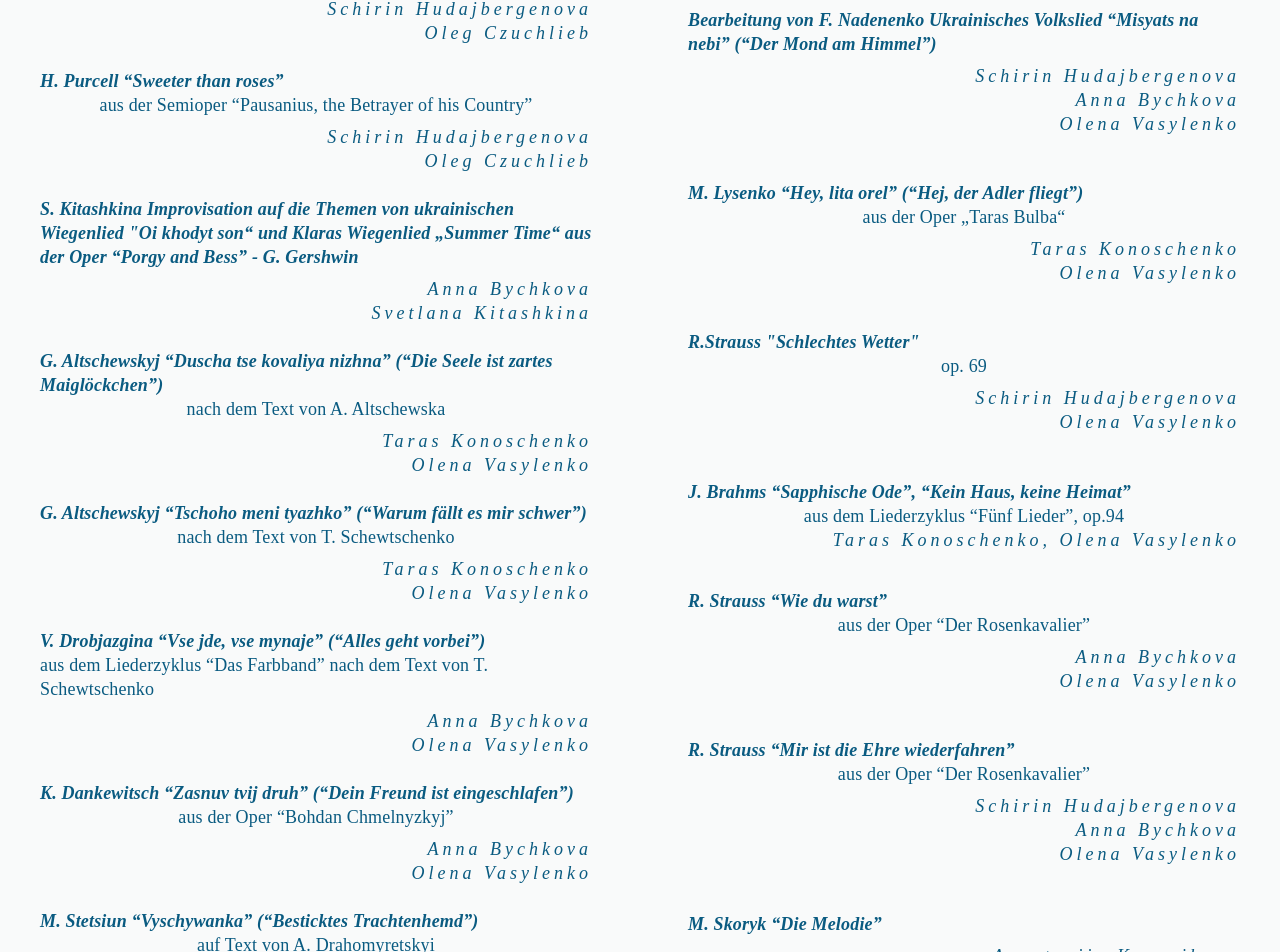
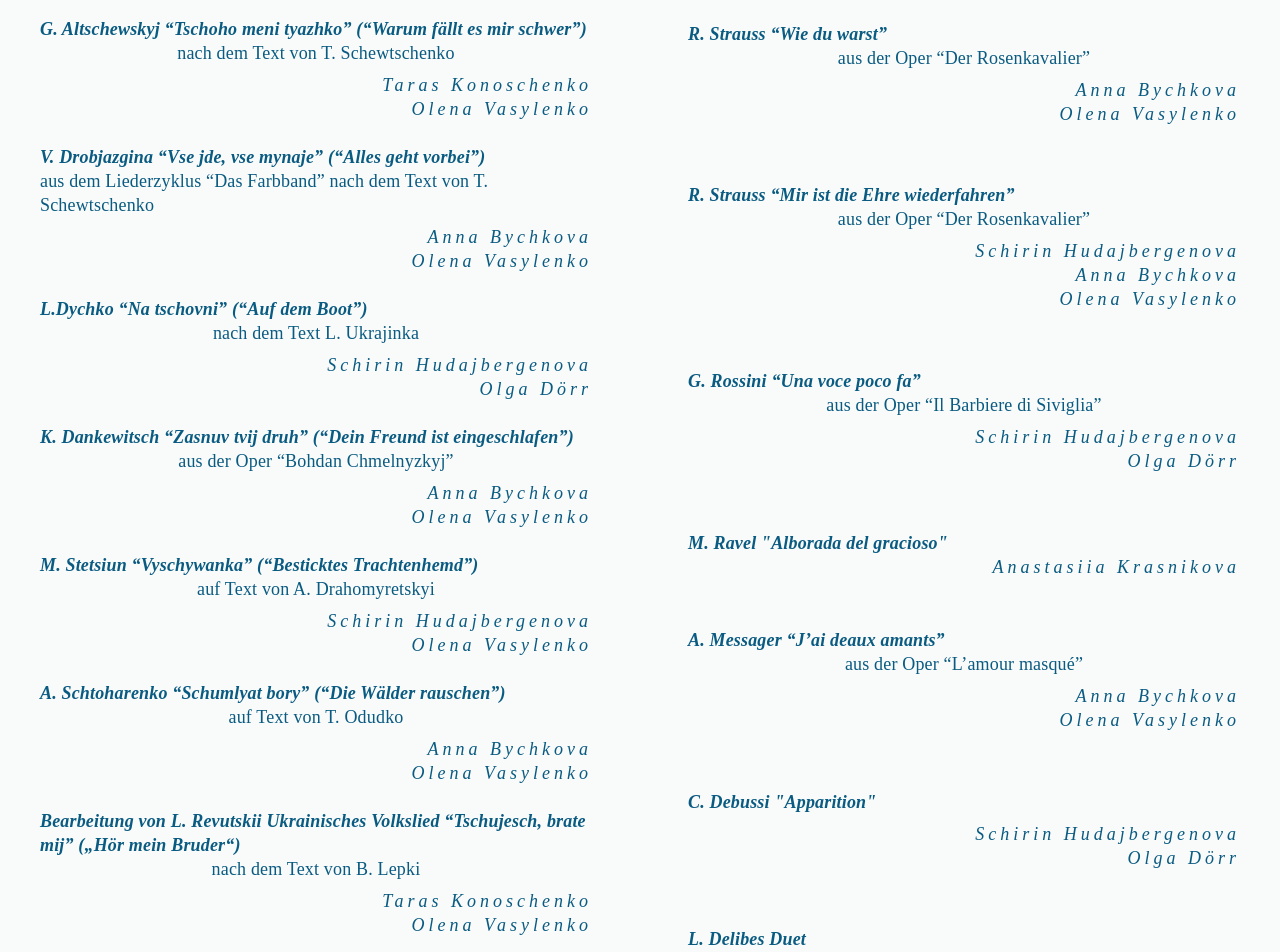
Before and after one commit to a-nn-a-bychkova/culture-event, a React (Create React App) app: page / in a window 1280 px wide. Shown: the part 1809-2761 px from the top of the page. Built offline with nearby package versions, Linux system fonts and the light colour scheme.

Commit message:
new event

```diff
--- a/src/components/About/About.js
+++ b/src/components/About/About.js
@@ -35,17 +35,17 @@ const About = () => {
           der vielfältigen musikalischen Kulturerbe äußert. Das ist die Quelle
           von der unzerbrechlichen Lebensmut, Würde und dem Glauben der Ukraine.
           <br />
-          Unser Projekt wurde ins Leben gerufen, damit die Ukrainische Musik aus
+          Unser Projekt wurde ins Leben gerufen, damit die ukrainische Musik aus
           den Schatten tritt und die Zuhörer eine Gelegenheit haben, sie Live zu
           erfahren. Die Solist*innen aus dem Staatstheater Nürnberg, Studierende
-          der Hochschule für Musik und andere Musiker aus der Ukraine freuen
-          sich sowohl ukrainische als auch westeuropäische Musikwerke zu
+          der Hochschule für Musik Nürnberg und andere Musiker aus der Ukraine
+          freuen sich sowohl ukrainische als auch westeuropäische Musikwerke zu
           präsentieren. <br />
-          Das Konzert findet am 13 Juni 2023 im Kammermusiksaal der Hochschule
+          {/* Das Konzert findet am 13 Juni 2023 im Kammermusiksaal der Hochschule
           für Musik Nürnberg statt. Ihre Spenden werden für die Restaurierung
           der Nationalen Universität der Künste Charkiw I.P. Kotljarewskyj
           gesammelt, die aufgrund des Kriegs schwer beschädigt wurde.
-          <br />
+          <br /> */}
           Wir laden Sie zu einer kurzen Reise in die friedliche und wunderschöne
           Heimat von uns ein.
         </Box>
@@ -71,14 +71,14 @@ const About = () => {
           Наш проєкт створено для того, аби надати можливість слухачам наживо
           почути та відчути, а може навіть і відкрити для себе українську
           музику, яка так довго залишалася в тіні для великої аудиторії.
-          <br />В камерній залі Hochschule für Musik Nürnberg в цей вечір
+          {/* <br />В камерній залі Hochschule für Musik Nürnberg в цей вечір
           лунатимуть українські та західноєвропейські музичні твори у виконанні
           солістів Staatstheater Nürnberg, студентів Hochschule für Musik та
           інших музикантів з України.
           <br />
           Ваші пожертви будуть надіслані на реставрацію Харківського
           національного університету мистецтв імені І.П. Котляревського, що
-          сильно постраждав під час війни.
+          сильно постраждав під час війни. */}
           <br />
           Запрошуємо Вас у невеличку подорож нашою мирною та прекрасною
           Батьківщиною!
--- a/src/components/App.js
+++ b/src/components/App.js
@@ -16,6 +16,7 @@ function App() {
   const { language } = useContext(Context);
   const programmRef = useRef();
   const participantsRef = useRef();
+  const aboutRef = useRef();
 
   const handleClick = ref => {
     window.scrollTo(0, ref.current.offsetTop);
@@ -44,16 +45,21 @@ function App() {
           <Box
             sx={{
               display: 'flex',
-              justifyContent: 'space-between',
               color: '#0a5b81',
-              fontSize: { xs: '16px', md: '18px' },
+              fontSize: { xs: '12px', sm: '18px' },
             }}
           >
-            <Box onClick={() => handleClick(participantsRef)}>
+            <Box onClick={() => handleClick(aboutRef)}>
+              {language === 'de' ? 'Über uns' : 'Про нас'}
+            </Box>
+            <Box
+              sx={{ marginLeft: { xs: '10px', sm: '22px', md: '28px' } }}
+              onClick={() => handleClick(participantsRef)}
+            >
               {language === 'de' ? 'Teilnehmer*innen' : 'Учасники'}
             </Box>
             <Box
-              sx={{ marginLeft: '28px' }}
+              sx={{ marginLeft: { xs: '10px', sm: '22px', md: '28px' } }}
               onClick={() => handleClick(programmRef)}
             >
               {language === 'de' ? 'Programm' : 'Програма'}
@@ -75,7 +81,7 @@ function App() {
         }}
       >
         <Grid container sx={{ spacing: { md: 2 } }}>
-          <Grid item container md={7}>
+          <Grid ref={aboutRef} item container md={7}>
             <About />
           </Grid>
           <Grid
@@ -125,7 +131,7 @@ function App() {
           {' '}
           {language === 'de'
             ? 'Herzlich Willkommen zu unserem Konzert!'
-            : 'Ласкаво просимо відвідати наш концерт!'}
+            : 'Ласкаво просимо відвідати наш наступний концерт!'}
         </Typography>
         <Typography
           sx={{
--- a/src/components/Programm/Programm.js
+++ b/src/components/Programm/Programm.js
@@ -17,31 +17,18 @@ const musicalPiecesDe = [
     performer: ['Oleg Czuchlieb'],
   },
 
-  {
-    id: '2',
-    author: 'F. Corbetta',
-    title: '“Prelude”',
-    performer: ['Maryna Kitashkina'],
-  },
-  {
-    id: '3',
-    author: 'F. Le Cocq',
-    title: 'Chaconne',
-    performer: ['Maryna Kitashkina', 'Oleg Czuchlieb'],
-  },
-  {
-    id: '4',
-    author: 'H. Purcell',
-    title: '“Not all my torments”',
-    performer: ['Schirin Hudajbergenova', 'Oleg Czuchlieb'],
-  },
-  {
-    id: '5',
-    author: 'H. Purcell',
-    title: '“Sweeter than roses”',
-    additionalInfo: 'aus der Semioper “Pausanius, the Betrayer of his Country”',
-    performer: ['Schirin Hudajbergenova', 'Oleg Czuchlieb'],
-  },
+  // {
+  //   id: '2',
+  //   author: 'F. Corbetta',
+  //   title: '“Prelude”',
+  //   performer: ['Maryna Kitashkina'],
+  // },
+  // {
+  //   id: '3',
+  //   author: 'F. Le Cocq',
+  //   title: 'Chaconne',
+  //   performer: ['Maryna Kitashkina'],
+  // },
   {
     id: '6',
     author: 'S. Kitashkina',
@@ -71,6 +58,13 @@ const musicalPiecesDe = [
     additionalInfo:
       ' aus dem Liederzyklus “Das Farbband” nach dem Text von T. Schewtschenko',
     performer: ['Anna Bychkova', 'Olena Vasylenko'],
+  },
+  {
+    id: '22',
+    author: 'L.Dychko',
+    title: '“Na tschovni” (“Auf dem Boot”)',
+    additionalInfo: 'nach dem Text L. Ukrajinka',
+    performer: ['Schirin Hudajbergenova', 'Olga Dörr'],
   },
   {
     id: '10',
@@ -107,19 +101,19 @@ const musicalPiecesDe = [
     performer: ['Schirin Hudajbergenova', 'Anna Bychkova', 'Olena Vasylenko'],
   },
   {
+    id: '21',
+    author: 'M. Skoryk',
+    title: '“Die Melodie”',
+    performer: ['Anna Bychkova', 'Olena Vasylenko'],
+  },
+  {
     id: '15',
     author: 'M. Lysenko',
     title: ' “Hey, lita orel” (“Hej, der Adler fliegt”)',
     additionalInfo: 'aus der Oper „Taras Bulba“',
     performer: ['Taras Konoschenko', 'Olena Vasylenko'],
   },
-  {
-    id: '16',
-    author: 'R.Strauss',
-    title: '"Schlechtes Wetter"',
-    additionalInfo: 'op. 69',
-    performer: ['Schirin Hudajbergenova', 'Olena Vasylenko'],
-  },
+
   {
     id: '17',
     author: 'J. Brahms',
@@ -142,10 +136,37 @@ const musicalPiecesDe = [
     performer: ['Schirin Hudajbergenova', 'Anna Bychkova', 'Olena Vasylenko'],
   },
   {
-    id: '21',
-    author: 'M. Skoryk',
-    title: '“Die Melodie”',
-    performer: ['Anastasiia Krasnikova', 'Kseniia Kuzmenko'],
+    id: '23',
+    author: 'G. Rossini',
+    title: '“Una voce poco fa”',
+    additionalInfo: 'aus der Oper “Il Barbiere di Siviglia”',
+    performer: ['Schirin Hudajbergenova', 'Olga Dörr'],
+  },
+  {
+    id: '25',
+    author: 'M. Ravel',
+    title: '"Alborada del gracioso"',
+    performer: ['Anastasiia Krasnikova'],
+  },
+  {
+    id: '26',
+    author: 'A. Messager',
+    title: '“J’ai deaux amants”',
+    additionalInfo: 'aus der Oper “L’amour masqué”',
+    performer: ['Anna Bychkova', 'Olena Vasylenko'],
+  },
+  {
+    id: '27',
+    author: 'C. Debussi',
+    title: '"Apparition"',
+    performer: ['Schirin Hudajbergenova', 'Olga Dörr'],
+  },
+  {
+    id: '28',
+    author: 'L. Delibes',
+    title: 'Duet',
+    additionalInfo: 'aus der Oper “Lakme”',
+    performer: ['Schirin Hudajbergenova', 'Anna Bychkova', 'Olga Dörr'],
   },
 ];
 
@@ -157,31 +178,18 @@ const musicalPiecesUkr = [
     additionalInfo: 'Пущу коня, Метелиця, Гречаники, Козачок, Тетяна',
     performer: ['Олег Чухліб'],
   },
-  {
-    id: '2',
-    author: 'Ф. Корбетта',
-    title: '“Прелюдія”',
-    performer: ['Марина Кіташкіна'],
-  },
-  {
-    id: '3',
-    author: 'Ф. ле Кок',
-    title: '“Чакона”',
-    performer: ['Марина Кіташкіна', 'Олег Чухліб'],
-  },
-  {
-    id: '4',
-    author: 'Г. Персел',
-    title: '“Не всі мої страждання”',
-    performer: ['Ширін Худайбергенова', 'Олег Чухліб'],
-  },
-  {
-    id: '5',
-    author: 'Г. Персел',
-    title: '“Солодше за рози”',
-    additionalInfo: 'з семіопери “Паузаніас, зрадник своєї країни”',
-    performer: ['Ширін Худайбергенова', 'Олег Чухліб'],
-  },
+  // {
+  //   id: '2',
+  //   author: 'Ф. Корбетта',
+  //   title: '“Прелюдія”',
+  //   performer: ['Марина Кіташкіна'],
+  // },
+  // {
+  //   id: '3',
+  //   author: 'Ф. ле Кок',
+  //   title: '“Чакона”',
+  //   performer: ['Марина Кіташкіна', 'Олег Чухліб'],
+  // },
 
   {
     id: '6',
@@ -211,6 +219,13 @@ const musicalPiecesUkr = [
     title: '“Все йде, все минає”',
     additionalInfo: 'з вокального циклу “Кольорова стрічка” на сл. Т. Шевченка',
     performer: ['Анна Бичкова', 'Олена Василенко'],
+  },
+  {
+    id: '24',
+    author: 'Л. Дичко',
+    title: '“На човні”',
+    additionalInfo: 'на сл. Л. Українки',
+    performer: ['Ширін Худайбергенова', 'Ольга Доерр'],
   },
   {
     id: '10',
@@ -247,18 +262,17 @@ const musicalPiecesUkr = [
     performer: ['Анна Бичкова', 'Ширін Худайбергенова', 'Олена Василенко'],
   },
   {
+    id: '21',
+    author: 'М. Скорик',
+    title: '“Мелодія”',
+    performer: ['Анна Бичкова', 'Олена Василенко'],
+  },
+  {
     id: '15',
     author: 'М. Лисенко',
     title: 'Пісня Тараса',
     additionalInfo: 'з опери “Тарас Бульба”',
     performer: ['Тарас Коношенко', 'Олена Василенко'],
-  },
-  {
-    id: '16',
-    author: 'Р. Штраус',
-    title: '"Погана погода"',
-    additionalInfo: 'оп.69',
-    performer: ['Ширін Худайбергенова', 'Олена Василенко'],
   },
   {
     id: '17-18',
@@ -281,13 +295,40 @@ const musicalPiecesUkr = [
     author: 'Р. Штраус',
     title: 'Дует Софі і Октавіана',
     additionalInfo: 'з опери “Кавалер роз”',
+    performer: ['Анна Бичкова', 'Ширін Худайбергенова', 'Олена Василенко'],
+  },
+  {
+    id: '24',
+    author: 'Дж. Россіні',
+    title: 'арія Розіни',
+    additionalInfo: 'з опери “Сивільський цирюльник”',
+    performer: ['Ширін Худайбергенова', 'Ольга Доерр'],
+  },
+  {
+    id: '25',
+    author: 'М. Равель',
+    title: '"Alborada del gracioso"',
+    performer: ['Анастасія Краснікова'],
+  },
+  {
+    id: '26',
+    author: 'А. Месажер',
+    title: '“У мене є два коханця”',
+    additionalInfo: 'з опери “Приховане кохання”(“L’amour masqué”)',
     performer: ['Анна Бичкова', 'Олена Василенко'],
   },
   {
-    id: '21',
-    author: 'М. Скорик',
-    title: '“Мелодія”',
-    performer: ['Анастасія Краснікова', 'Ксенія Кузьменко'],
+    id: '27',
+    author: 'К. Дебюсі',
+    title: '"Apparition"',
+    performer: ['Ширін Худайбергенова', 'Ольга Доерр'],
+  },
+  {
+    id: '28',
+    author: 'Л. Деліб',
+    title: 'Квітковий дует',
+    additionalInfo: 'з опери “Лакме”',
+    performer: ['Ширін Худайбергенова', 'Анна Бичкова', 'Ольга Доерр'],
   },
 ];
 
```
Also changed, not shown: src/components/Header/Header.js (+4 -4 lines), src/components/Participants/Participants.js (+14 -8 lines).
